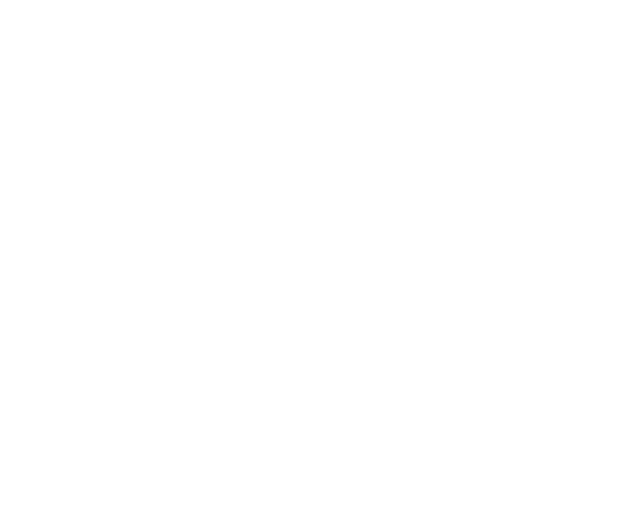
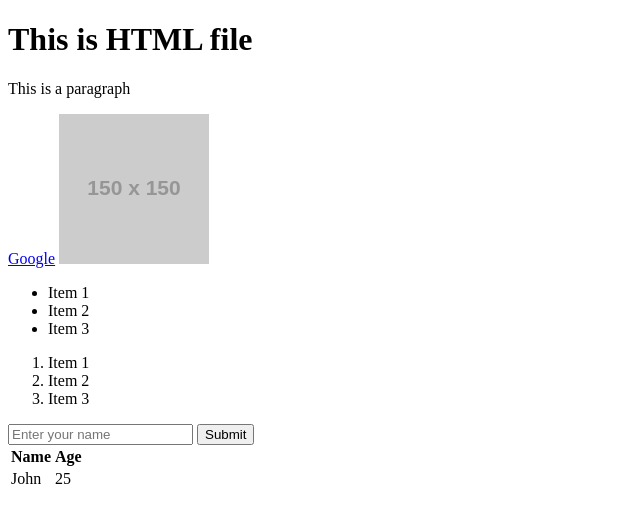
Before and after one commit to Chinmaya1999/demo-test, a plain HTML site: page inex.html in a window 1280 px wide. Shown: the whole page, without its empty margins (0-640 px from the left). Drawn offline with Linux system fonts and the light colour scheme; placeholder pictures from the web are drawn by us.

Commit message:
new chnages in index.html file

```diff
--- a/inex.html
+++ b/inex.html
@@ -6,6 +6,38 @@
     <title>Document</title>
 </head>
 <body>
+    <h1>This is HTML file</h1>
+    <p>This is a paragraph</p>
+    <a href="https://www.google.com">Google</a>
+    <img src="https://via.placeholder.com/150" alt="Placeholder Image">
+
+    <ul>
+        <li>Item 1</li>
+        <li>Item 2</li>
+        <li>Item 3</li>
+    </ul>
+
+    <ol>
+        <li>Item 1</li>
+        <li>Item 2</li>
+        <li>Item 3</li>
+    </ol>
+
+    <form action="">
+        <input type="text" placeholder="Enter your name">
+        <input type="submit">
+    </form>
+
+    <table>
+        <tr>
+            <th>Name</th>
+            <th>Age</th>
+        </tr>
+        <tr>
+            <td>John</td>
+            <td>25</td>
+        </tr>
+    </table>
 
 </body>
 </html>
```
